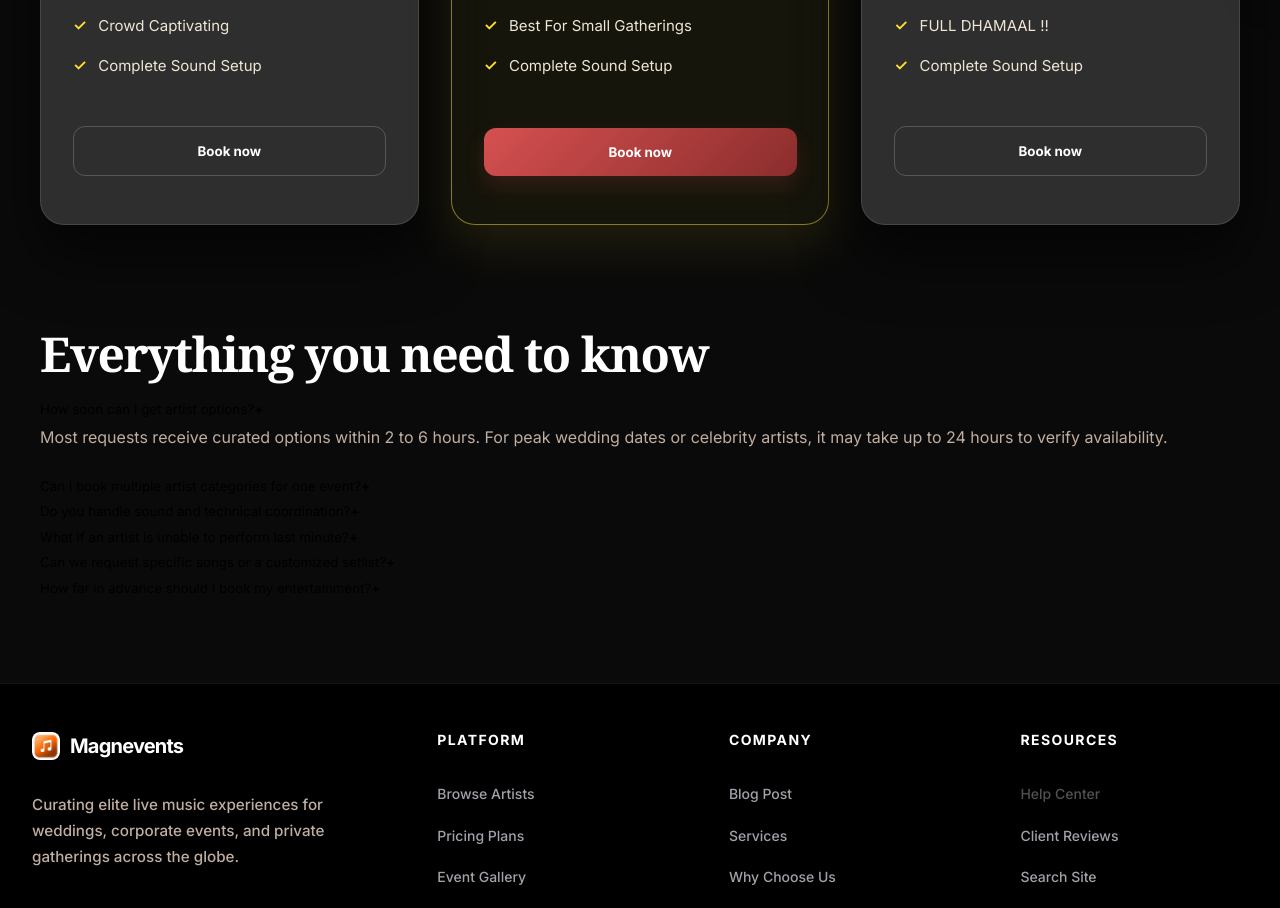
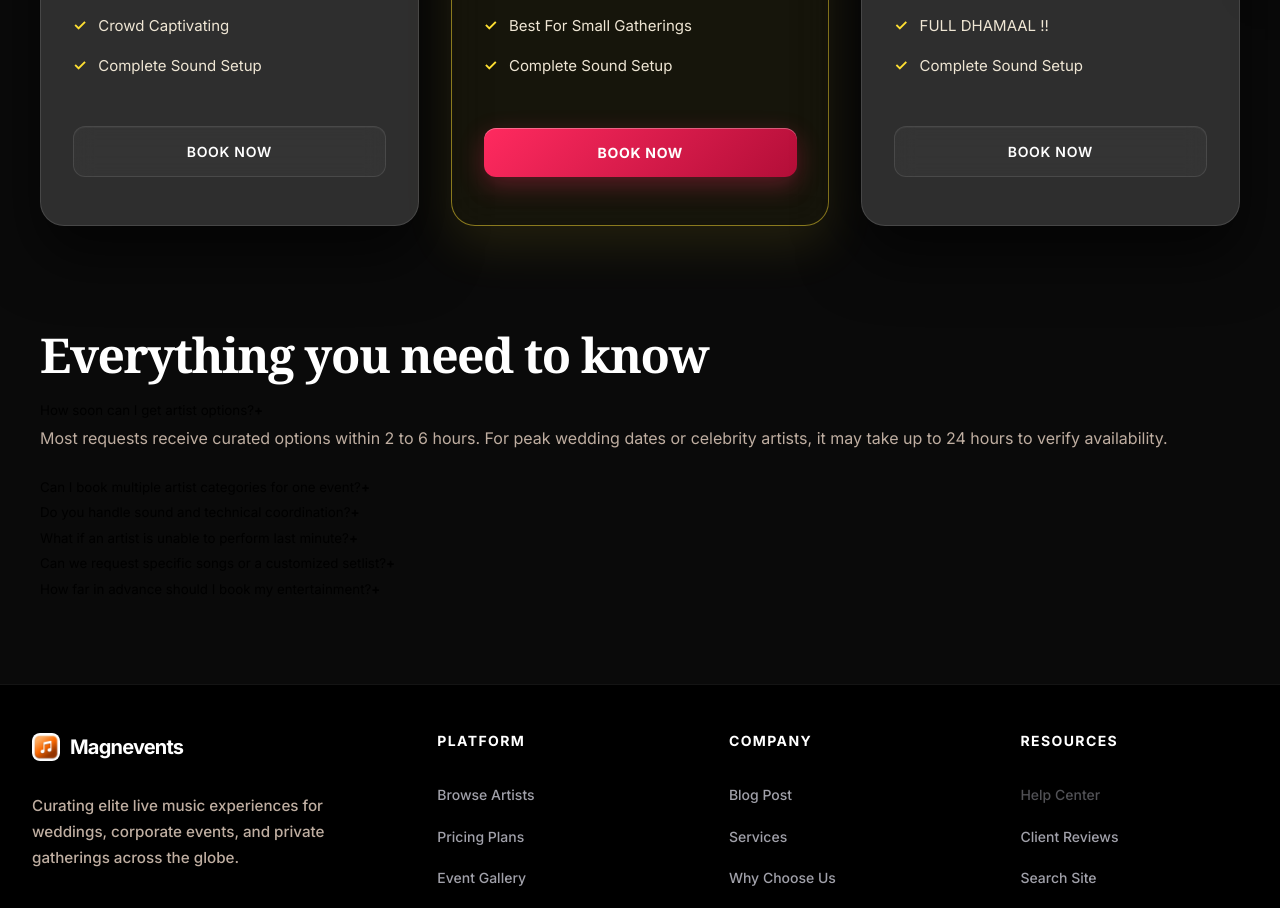
Before and after one commit to AvneeshTripathi72/event, a Next.js app: page /pricing in a window 1280 px wide. Shown: the part 820-1728 px from the top of the page. Built offline with nearby package versions, Linux system fonts and the light colour scheme.

Commit message:
style: elevate pricing card action button design with gorgeous neon glows and reflections

```diff
--- a/app/styles/pages/PricingPage.css
+++ b/app/styles/pages/PricingPage.css
@@ -165,24 +165,68 @@
 }
 
 .btn-primary {
-  background: linear-gradient(135deg, var(--brand-ruby) 0%, #8b2d2d 100%);
+  background: linear-gradient(135deg, #ff2a5f 0%, #b30e38 100%);
   color: #fff;
-  box-shadow: 0 10px 20px var(--glow-red);
+  border: none;
+  font-weight: 700;
+  letter-spacing: 0.05em;
+  text-transform: uppercase;
+  font-size: 14px;
+  box-shadow: 0 8px 24px rgba(255, 42, 95, 0.3), inset 0 1px 0 rgba(255, 255, 255, 0.3);
+  position: relative;
+  overflow: hidden;
+  cursor: pointer;
+  transition: all 0.4s cubic-bezier(0.16, 1, 0.3, 1);
+}
+
+.btn-primary::before {
+  content: '';
+  position: absolute;
+  top: 0;
+  left: -100%;
+  width: 100%;
+  height: 100%;
+  background: linear-gradient(90deg, transparent, rgba(255, 255, 255, 0.3), transparent);
 }
 
 .btn-primary:hover {
-  transform: scale(1.05);
-  box-shadow: 0 15px 30px var(--glow-red), 0 0 15px var(--brand-ruby);
+  transform: translateY(-3px);
+  box-shadow: 0 16px 32px rgba(255, 42, 95, 0.5), 0 0 12px rgba(255, 42, 95, 0.3);
+}
+
+.btn-primary:hover::before {
+  left: 100%;
+  transition: 0.8s ease-in-out;
+}
+
+.btn-primary:active {
+  transform: translateY(-1px);
 }
 
 .btn-outline {
-  border: 1px solid rgba(255, 255, 255, 0.2);
+  background: rgba(255, 255, 255, 0.03);
+  border: 1px solid rgba(255, 255, 255, 0.1);
   color: #fff;
+  font-weight: 600;
+  letter-spacing: 0.05em;
+  text-transform: uppercase;
+  font-size: 14px;
+  box-shadow: inset 0 1px 1px rgba(255, 255, 255, 0.05);
+  backdrop-filter: blur(10px);
+  cursor: pointer;
+  transition: all 0.4s cubic-bezier(0.16, 1, 0.3, 1);
 }
 
 .btn-outline:hover {
-  background: rgba(255, 255, 255, 0.1);
-  border-color: #fff;
+  background: rgba(255, 42, 95, 0.08);
+  border-color: rgba(255, 42, 95, 0.4);
+  color: #ff2a5f;
+  box-shadow: 0 12px 24px rgba(255, 42, 95, 0.15);
+  transform: translateY(-3px);
+}
+
+.btn-outline:active {
+  transform: translateY(-1px);
 }
 
 .pricing-footer {
```
